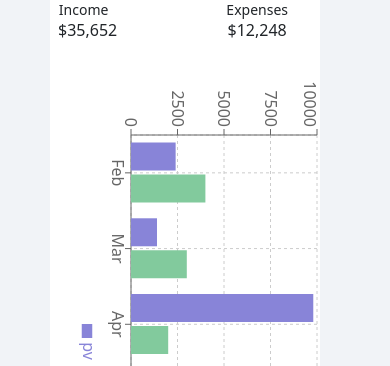
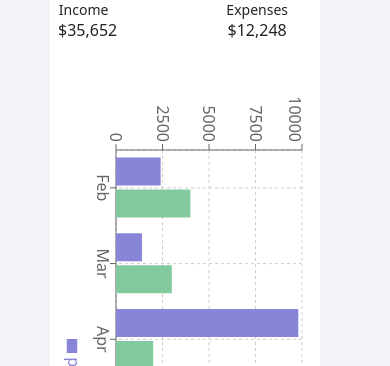
Before and after one commit to joymohanta/dashboard, a React (Create React App) app: page / in a window 390 px wide. Shown: the part 1343-1709 px from the top of the page. Built offline with nearby package versions, Linux system fonts and the light colour scheme.

Commit message:
little maintenance

```diff
--- a/src/components/ChartBar.css
+++ b/src/components/ChartBar.css
@@ -10,6 +10,7 @@
   }
   .main_chart_center {
     margin-top: 20px;
+    margin-right: 30px;
     transform: rotate(90deg);
   }
 }
--- a/src/components/ChartBarTitle.css
+++ b/src/components/ChartBarTitle.css
@@ -98,9 +98,11 @@
     flex-direction: column-reverse;
   }
   .first_user_column {
-    margin-bottom: 20px;
+    margin: 10px auto;
     width: 345px;
-    /* margin-right: 40px; */
+    /* margin-left: 0px;
+    margin-right: 5px; */
+    /* text-align: center; */
   }
   .first_border {
     display: flex;
```
